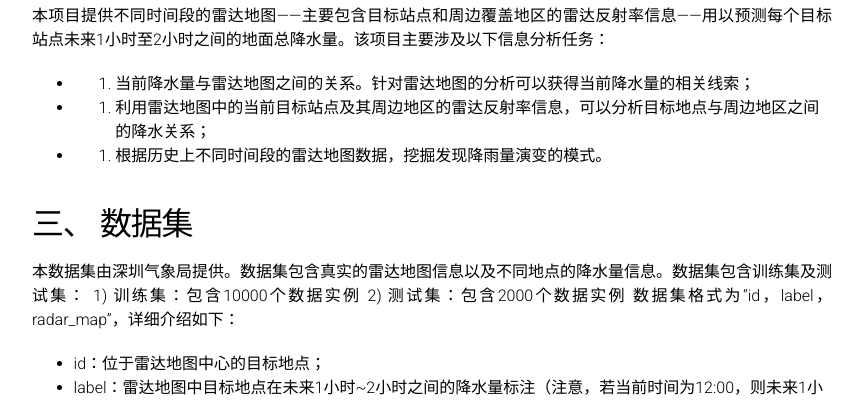
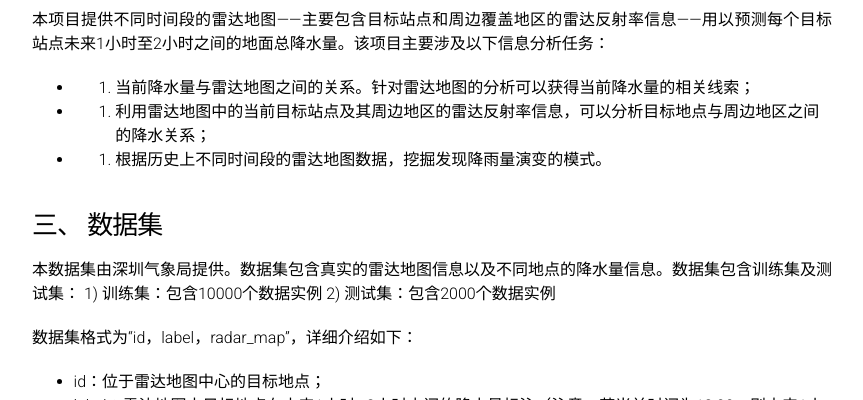
Before and after one commit to BITDM/bitdm.github.io, a Jekyll site: the page built from 2017/projects/P16/proposal.md, in a window 1280 px wide and 900 px high, scrolled down 998 px, cut to the strip 0-400 px from the top of the window. Shown: the whole strip, without its empty margins (208-1071 px from the left). Built offline with Jekyll 4.4.1, drawn with Linux system fonts in a browser that asks for light colours; our own code applies the rules of GitHub Pages for plain Markdown files; some of the changed text lies outside the part shown.

Commit message:
16组开题报告

```diff
--- a/2017/projects/P16/proposal.md
+++ b/2017/projects/P16/proposal.md
@@ -21,26 +24,31 @@
 **问题详细描述**
 
 本项目提供不同时间段的雷达地图——主要包含目标站点和周边覆盖地区的雷达反射率信息——用以预测每个目标站点未来1小时至2小时之间的地面总降水量。该项目主要涉及以下信息分析任务：
+
 - 1.	当前降水量与雷达地图之间的关系。针对雷达地图的分析可以获得当前降水量的相关线索；
 - 2.	利用雷达地图中的当前目标站点及其周边地区的雷达反射率信息，可以分析目标地点与周边地区之间的降水关系；
 - 3.	根据历史上不同时间段的雷达地图数据，挖掘发现降雨量演变的模式。
 
-## 三、	数据集
+### 三、	数据集
 本数据集由深圳气象局提供。数据集包含真实的雷达地图信息以及不同地点的降水量信息。数据集包含训练集及测试集：
 1)	训练集：包含10000个数据实例
 2)	测试集：包含2000个数据实例
+
 数据集格式为“id，label，radar_map”，详细介绍如下：
+
 - id：位于雷达地图中心的目标地点；
 - label：雷达地图中目标地点在未来1小时\~2小时之间的降水量标注（注意，若当前时间为12:00，则未来1小时\~2小时之间为13:00\~14:00之间，即，不考虑12:00\~13:00之间的降水量）；
 - radar_map：15个时间段（间隔6分钟）在4个不同高度（0.5\~3.5km，间隔1km）测量的雷达地图（如图1），每个雷达地图占地面积![](https://github.com/xhhszc/image-for-DM/raw/master/function-2.png)，目标位置位于中心，即（50,50）（如图2）。即radar_map共有15*4*101*101个值，按照“THYX（时间、高度、Y轴、X轴）”排列，以空格分开，顺序为：T0H0Y0X0 T0H0Y0X1 … T0H0Y0X100 T0H0Y1X0 … T0H1Y0X0 … T1H0Y0X0 … T14H3Y100X100。
 ![](https://github.com/xhhszc/image-for-DM/raw/master/image-1.png)
 ![](https://github.com/xhhszc/image-for-DM/raw/master/image-2.png)
 
-## 四、	预期结果与结论
+### 四、	预期结果与结论
+
 本项目预期训练一个最小化预测误差的模型，用以获得目标地点未来1小时\~2小时内确切的地面总降水量预测结果。 我们使用均方根误差（Root Mean Square Error，RMSE）来评估性能：
 ![](https://github.com/xhhszc/image-for-DM/raw/master/function-3.png)
 
-## 五、项目分工
+### 五、项目分工
+
 江明明：算法设计、程序实现
 
 李盛楠：算法设计、数据分析、文档编写
```
Also changed, not shown: other parts of 2017/projects/P16/proposal.md (+7 -4 lines), 2017/index.html (+7 -0 lines).
